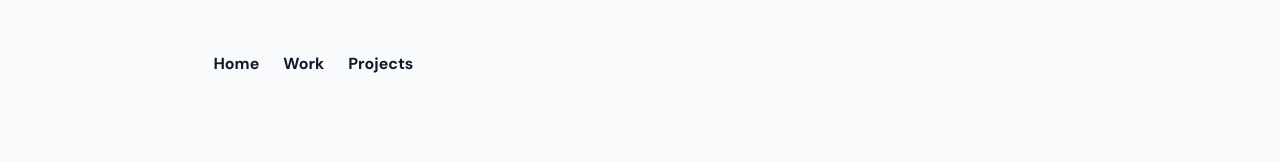
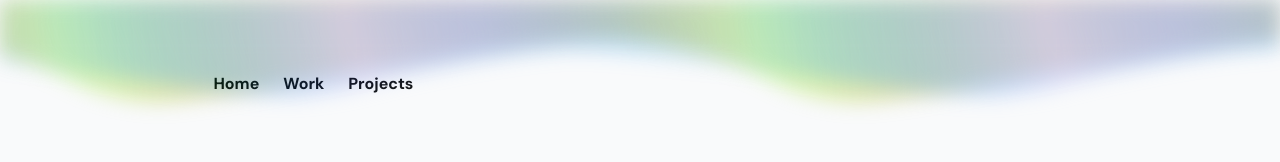
Before and after one commit to buoyad/ayoubd, a Next.js app in the folder site/: page / in a window 1280 px wide. Shown: the top 162 px of the page. Built offline with nearby package versions, Linux system fonts and the light colour scheme.

Commit message:
better header

```diff
--- a/site/src/app/globals.css
+++ b/site/src/app/globals.css
@@ -27,7 +27,7 @@
   }
 
   *::marker {
-    @apply text-gray-950 dark:text-gray-50;
+    @apply text-gray-900 dark:text-gray-50;
   }
 
   ul,
--- a/site/src/app/nav.tsx
+++ b/site/src/app/nav.tsx
@@ -17,14 +17,42 @@ const disabled = [{ title: 'Blog', href: '/blog' }]
 export default function Nav() {
   return (
     <>
-      <Box style={styles.spacer} />
-      <Box style={styles.outer}>
-        <Box style={styles.container}>
-          <Box row gap="small">
-            {navItems.map((item) => (
-              <NavItem key={item.title} {...item} />
-            ))}
-          </Box>
+      <style>
+        {`
+        @keyframes rotateHue {
+          from {
+            filter: hue-rotate(0deg) blur(10px);
+            background-position: 0 0;
+          }
+          to {
+            filter: hue-rotate(360deg) blur(10px);
+            background-position: 700px 0;
+          }
+        }
+
+        .nav-background-1 {
+          animation: rotateHue 60s linear infinite;
+        }
+
+        .nav-background-2 {
+          animation: rotateHue 30s linear -9s reverse infinite;
+        }
+      `}
+      </style>
+      <Box
+        style={styles.backgroundImage}
+        className="nav-background-1 absolute left-0 right-0 top-0 z-[2] h-[calc(2*var(--header-height))]"
+      />
+      <Box
+        style={styles.backgroundImage2}
+        className="nav-background-2 absolute left-0 right-0 top-0 z-[2] h-[calc(2*var(--header-height))]"
+      />
+      <Box className="sticky top-0 z-[1] h-[--header-height] w-full backdrop-blur backdrop-filter" />
+      <Box className="sticky top-0 z-10 mx-auto my-0 max-w-[--content-width] py-3 mix-blend-luminosity">
+        <Box row gap="small">
+          {navItems.map((item) => (
+            <NavItem key={item.title} {...item} />
+          ))}
         </Box>
       </Box>
     </>
@@ -33,36 +61,22 @@ export default function Nav() {
 
 const NavItem = ({ title, href }: { title: string; href: ValidHref }) => {
   return (
-    <Link style={styles.navItem} href={href}>
+    <Link
+      className="px-2 font-bold text-gray-900 mix-blend-multiply dark:text-gray-50"
+      href={href}
+    >
       {title}
     </Link>
   )
 }
 
 const styles = styleSheet({
-  container: {
-    width: '100%',
-    position: 'sticky',
-    top: 0,
-    padding: '12px 0',
-    margin: '0 auto',
-    maxWidth: 'var(--content-width)',
-    mixBlendMode: 'luminosity',
+  backgroundImage: {
+    backgroundImage: 'url(/sprites/header.svg)',
+    backgroundRepeat: 'repeat-x',
   },
-  spacer: { height: '36px' },
-  navItem: {
-    // backgroundColor: 'rgba(var(--color-background-rgb), .9)',
-    fontWeight: 'bold',
-    color: 'var(--color-text)',
-    padding: '0 8px',
-    mixBlendMode: 'luminosity',
-  },
-  outer: {
-    position: 'sticky',
-    top: 0,
-    backgroundColor: `rgba(var(--color-background-rgb), .2)`,
-    backdropFilter: 'blur(5px) saturate(130%)',
-    WebkitBackdropFilter: 'blur(5px) saturate(130%)',
-    height: 'var(--header-height)',
+  backgroundImage2: {
+    backgroundImage: 'url(/sprites/header2.svg)',
+    backgroundRepeat: 'repeat-x',
   },
 })
```
Also changed, not shown: site/public/sprites/header.svg (added), site/public/sprites/header2.svg (added).
